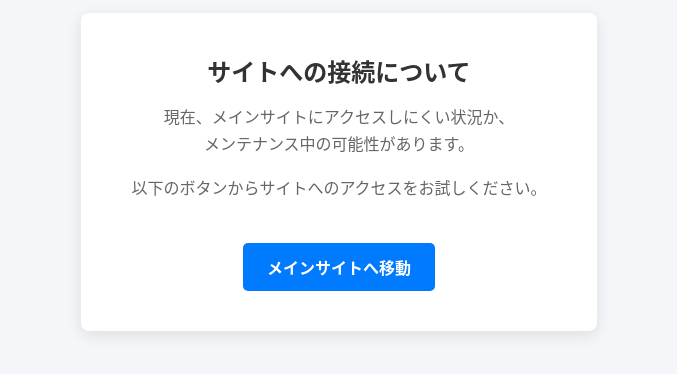
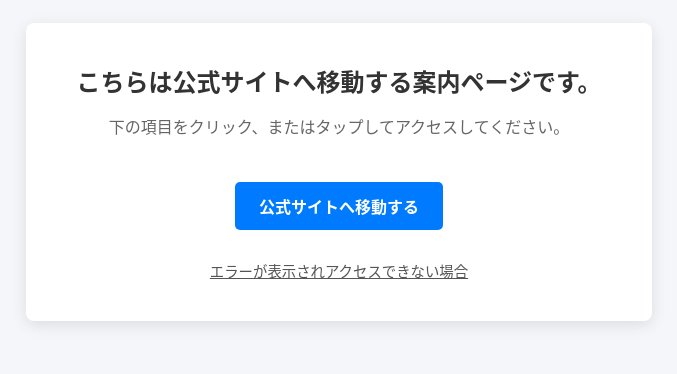
Before and after one commit to X1288664/motsuraku-fallback.github.io, a plain HTML site: page index.html in a window 1280 px wide. Shown: the part 228-602 px from the top of the page, without its empty margins (301-978 px from the left). Drawn offline with Linux system fonts and the light colour scheme.

Commit message:
Update index.html

```diff
--- a/index.html
+++ b/index.html
@@ -3,62 +3,44 @@
 <head>
     <meta charset="UTF-8">
     <meta name="viewport" content="width=device-width, initial-scale=1.0">
-    <title>サーバーへの接続について</title>
+    <title>公式サイトへのご案内</title>
     <style>
         body {
             font-family: -apple-system, BlinkMacSystemFont, 'Segoe UI', Roboto, 'Hiragino Sans', 'Noto Sans CJK JP', sans-serif;
-            background-color: #f4f6f9;
-            color: #333;
-            display: flex;
-            justify-content: center;
-            align-items: center;
-            height: 100vh;
-            margin: 0;
-            text-align: center;
+            background-color: #f4f6f9; color: #333; display: flex;
+            justify-content: center; align-items: center; height: 100vh;
+            margin: 0; text-align: center;
         }
         .status-box {
-            background-color: #fff;
-            padding: 40px 50px;
-            border-radius: 8px;
+            background-color: #fff; padding: 40px 50px; border-radius: 8px;
             box-shadow: 0 4px 15px rgba(0,0,0,0.1);
         }
-        h1 {
-            font-size: 1.5em;
-            margin-top: 0;
-            margin-bottom: 15px;
+        h1 { font-size: 1.5em; margin-top: 0; margin-bottom: 15px; }
+        p { color: #666; line-height: 1.7; }
+        .main-link {
+            display: inline-block; background-color: #007bff; color: #fff;
+            padding: 12px 24px; border-radius: 5px; text-decoration: none;
+            font-weight: bold; margin-top: 25px; transition: background-color 0.2s ease;
         }
-        p {
-            color: #666;
-            line-height: 1.7;
-        }
-        .main-link {
-            display: inline-block;
-            background-color: #007bff;
-            color: #fff;
-            padding: 12px 24px;
-            border-radius: 5px;
-            text-decoration: none;
-            font-weight: bold;
-            margin-top: 25px;
-            transition: background-color 0.2s ease;
-        }
-        .main-link:hover {
-            background-color: #0056b3;
-            text-decoration: none;
+        .main-link:hover { background-color: #0056b3; text-decoration: none; }
+        .sub-link {
+            display: block;
+            margin-top: 30px;
+            font-size: 0.9em;
+            color: #555;
         }
     </style>
 </head>
 <body>
 
-    <div class="status-box" id="statusBox">
-        <h1>サイトへの接続について</h1>
-        <p>
-            現在、メインサイトにアクセスしにくい状況か、<br>
-            メンテナンス中の可能性があります。
-        </p>
-        <p>以下のボタンからサイトへのアクセスをお試しください。</p>
-        <a href="http://zunda0924-motsuraku.f5.si/" class="main-link">メインサイトへ移動</a>
-    </div>
+    <div class="status-box">
+        <h1>こちらは公式サイトへ移動する案内ページです。</h1>
+        <p>下の項目をクリック、またはタップしてアクセスしてください。</p>
 
-    </body>
+        <a href="http://zunda0924-motsuraku.f5.si/" class="main-link">公式サイトへ移動する</a>
+
+        <a href="troubleshooting.html" class="sub-link">エラーが表示されアクセスできない場合</a>
+        </div>
+
+</body>
 </html>
```
